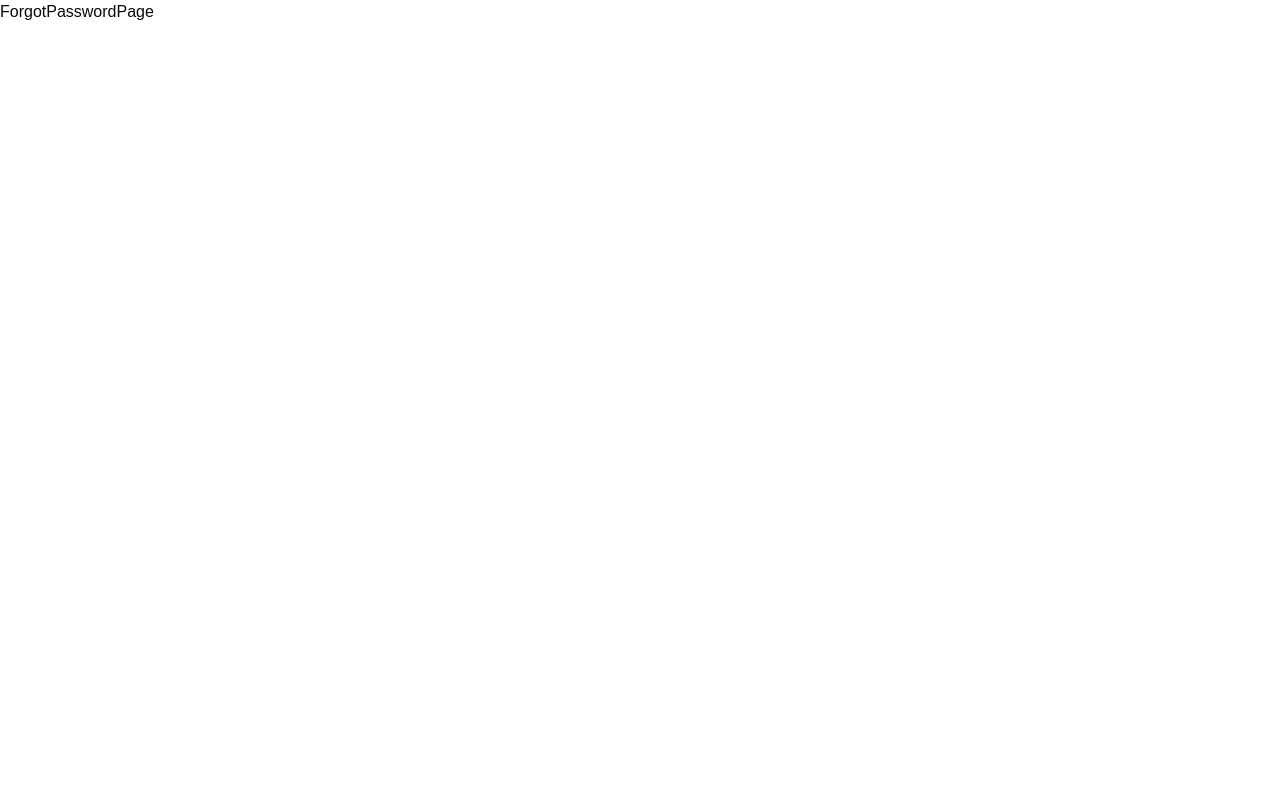
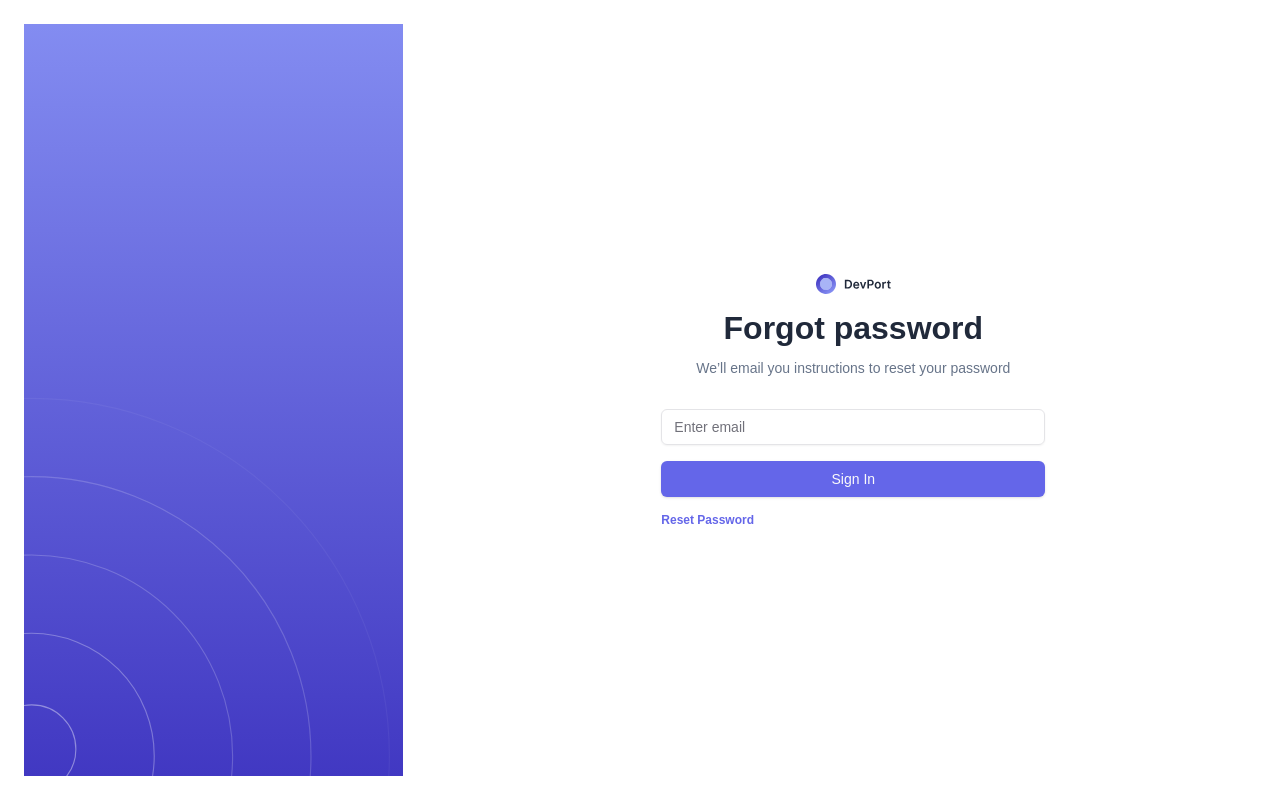
Before and after one commit to Shameera17/user-portfolio-management, a Next.js app: page /auth/forgot-password in a window 1280 px wide. Built offline with nearby package versions, Linux system fonts and the light colour scheme.

Commit message:
added content for new password

```diff
--- a/src/app/auth/forgot-password/page.tsx
+++ b/src/app/auth/forgot-password/page.tsx
@@ -1,5 +1,15 @@
+import { ForgotPassword } from "@/app/components/organisms/form/ForgotPassword";
+import { SignIn } from "@/app/components/organisms/form/SignIn";
+import { AuthTemplate } from "@/app/components/templates/AuthTemplate";
 import React from "react";
 
 export default function ForgotPasswordPage() {
-  return <div>ForgotPasswordPage</div>;
+  return (
+    <AuthTemplate
+      title="Forgot password"
+      subtitle="We’ll email you instructions to reset your password"
+    >
+      <ForgotPassword />
+    </AuthTemplate>
+  );
 }
--- a/src/app/components/molecules/AuthLabelGroup.tsx
+++ b/src/app/components/molecules/AuthLabelGroup.tsx
@@ -21,15 +21,15 @@ export const AuthLabelGroup1 = ({
   onClick1,
   href,
 }: {
-  text1: string;
-  text2: string;
+  text1?: string;
+  text2?: string;
   onClick1?: () => void;
   href?: string;
 }) => {
   return (
     <div className="flex gap-2">
-      <P2 text={text1} onClick={onClick1} />
-      <LinkText text={text2} linkHref={href!} />
+      {text1 && <P2 text={text1} onClick={onClick1} />}
+      {text2 && <LinkText text={text2} linkHref={href!} />}
     </div>
   );
 };
--- a/src/app/components/organisms/form/ForgotPassword.tsx
+++ b/src/app/components/organisms/form/ForgotPassword.tsx
@@ -1,5 +1,15 @@
 import React from "react";
+import { PrimaryButton } from "../../atoms/Button";
+import { AuthLabelGroup1 } from "../../molecules/AuthLabelGroup";
+import { PasswordGroup } from "../../molecules/InputGroup";
+import { Email } from "../../atoms/TextInput";
 
 export const ForgotPassword = () => {
-  return <div>ForgotPassword</div>;
+  return (
+    <form className="flex flex-col gap-4 ">
+      <Email placeholder="Enter email" />
+      <PrimaryButton label="Sign In" type="submit" />
+      <AuthLabelGroup1 text2={"Reset Password"} href="/auth/signin" />
+    </form>
+  );
 };
```
